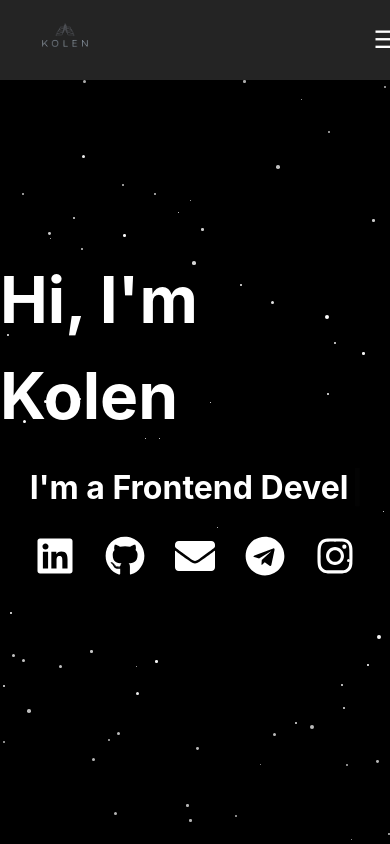
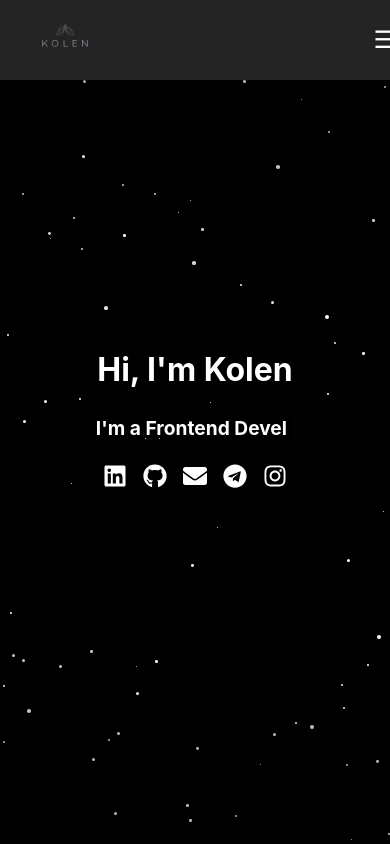
Before and after one commit to MakhmudovM/KolenWebPortfolio, a React (Vite) app: page / in a window 390 px wide. Built offline with nearby package versions, Linux system fonts and the light colour scheme.

Commit message:
font adapting

```diff
--- a/src/styles/Home.css
+++ b/src/styles/Home.css
@@ -9,6 +9,7 @@
   margin: 0;
   padding: 0;
   overflow: hidden; /* Убираем прокрутку */
+  text-align: center;
 }
 
 /* Скрытие скроллбара только в Home */
@@ -40,3 +41,46 @@
   font-size: 2.5rem;
   text-decoration: none;
 }
+
+/* Медиазапросы для адаптивности */
+@media (max-width: 1024px) {
+  .home-title {
+      font-size: 3rem;
+  }
+  .home-subtitle {
+      font-size: 1.8rem;
+  }
+  .home-icon {
+      font-size: 2rem;
+  }
+}
+
+@media (max-width: 768px) {
+  .home-title {
+      font-size: 2.5rem;
+  }
+  .home-subtitle {
+      font-size: 1.5rem;
+  }
+  .home-icon {
+      font-size: 1.8rem;
+      margin: 0 10px;
+  }
+}
+
+@media (max-width: 480px) {
+  .home-title {
+      font-size: 2rem;
+  }
+  .home-subtitle {
+      font-size: 1.2rem;
+  }
+  .home-icons {
+      flex-wrap: wrap;
+      justify-content: center;
+  }
+  .home-icon {
+      font-size: 1.5rem;
+      margin: 0 8px;
+  }
+}
```
Lines whose indentation alone changed are shown as unchanged.
